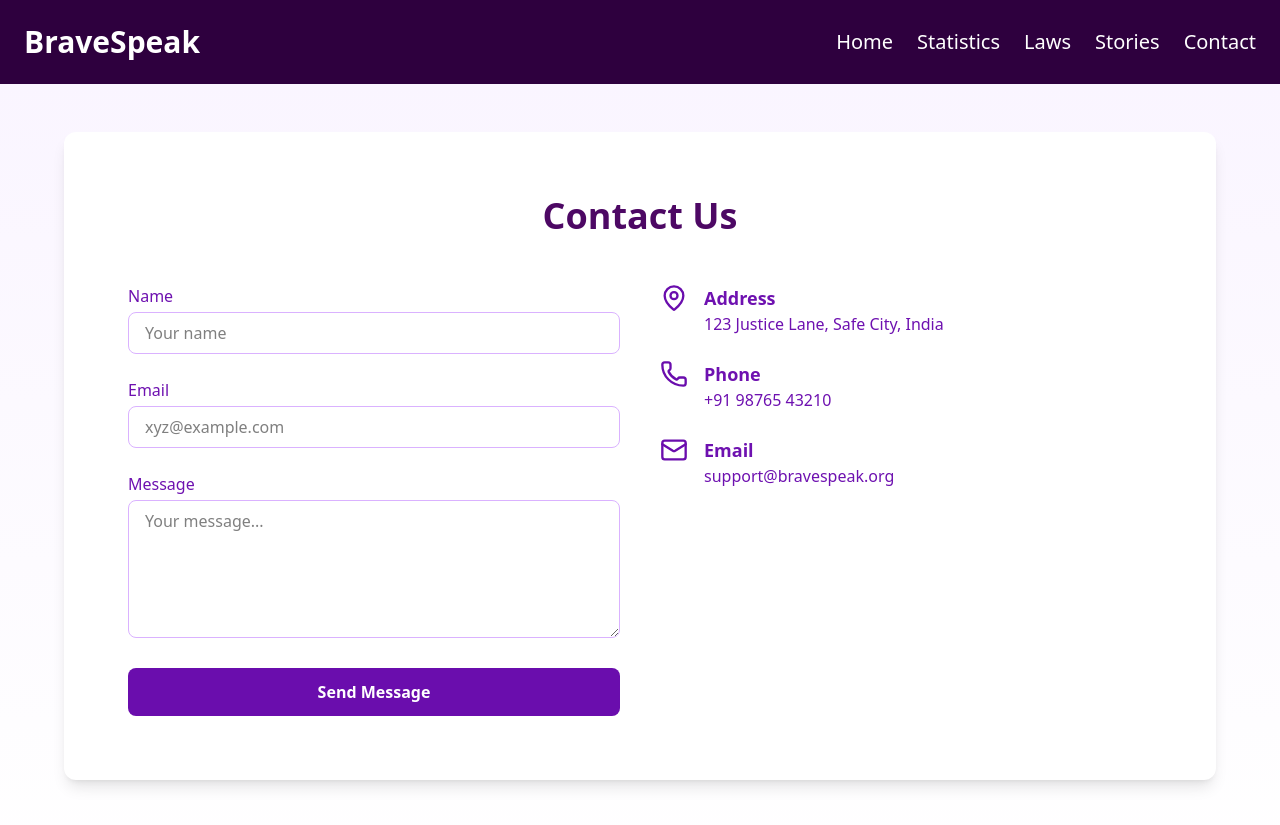
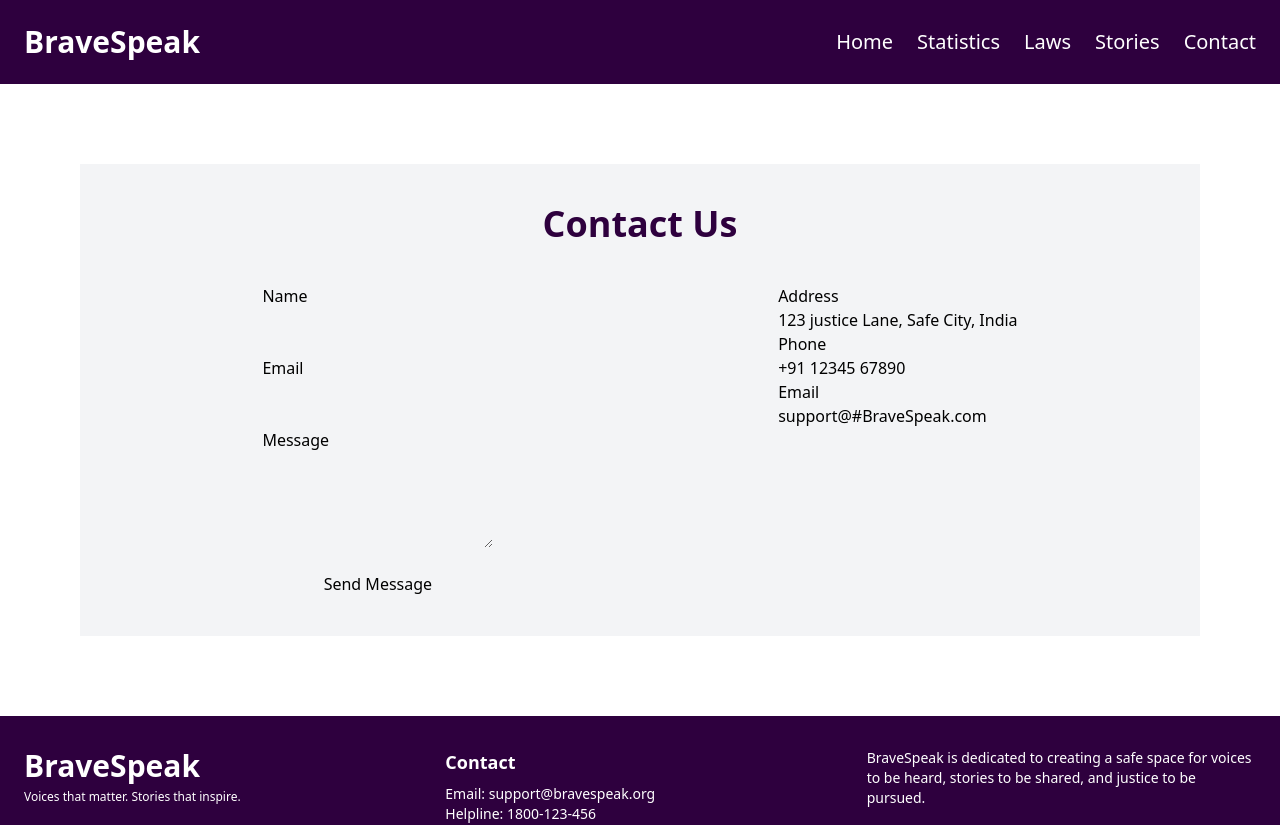
Before and after one commit to DIVYA-PAWAR-03/BraveSpeak, a React (Vite) app: page /contact in a window 1280 px wide. Shown: the top 825 px of the page. Built offline with nearby package versions, Linux system fonts and the light colour scheme.

Commit message:
minor changes

```diff
--- a/src/pages/ContactUs.jsx
+++ b/src/pages/ContactUs.jsx
@@ -1,80 +1,31 @@
+
 import React from 'react';
-import { Mail, Phone, MapPin } from 'lucide-react';
+export default function ContactUs() {
+  return(
+   <section className='bg-gray-100 m-20'>
+    <h1 className='text-center pt-10 text-4xl font-bold text-[#2E003E]'>Contact Us</h1>
+    <div className="main-container flex  justify-around p-10">
 
-export default function ContactUs() {
-  return (
-    <main className="bg-gradient-to-b from-purple-50 to-white min-h-screen py-12 px-4 sm:px-6 lg:px-8">
-      <section className="max-w-6xl mx-auto bg-white shadow-lg rounded-xl p-6 sm:p-10 md:p-16">
-        <h1 className="text-3xl sm:text-4xl font-bold text-center text-[#4d0864] mb-10 sm:mb-12">
-          Contact Us
-        </h1>
 
-        <div className="grid grid-cols-1 md:grid-cols-2 gap-10">
-          {/* Contact Form */}
-          <form className="space-y-6">
-            <div>
-              <label className="block text-purple-800 font-medium mb-1">Name</label>
-              <input
-                type="text"
-                placeholder="Your name"
-                className="w-full border border-purple-300 rounded-lg px-4 py-2 focus:outline-none focus:ring-2 focus:ring-purple-500"
-              />
-            </div>
 
-            <div>
-              <label className="block text-purple-800 font-medium mb-1">Email</label>
-              <input
-                type="email"
-                placeholder="xyz@example.com"
-                className="w-full border border-purple-300 rounded-lg px-4 py-2 focus:outline-none focus:ring-2 focus:ring-purple-500"
-              />
-            </div>
-
-            <div>
-              <label className="block text-purple-800 font-medium mb-1">Message</label>
-              <textarea
-                rows="5"
-                placeholder="Your message..."
-                className="w-full border border-purple-300 rounded-lg px-4 py-2 focus:outline-none focus:ring-2 focus:ring-purple-500"
-              ></textarea>
-            </div>
-
-            <button
-              type="submit"
-              className="w-full bg-[#6A0DAD] text-white py-3 rounded-lg font-semibold hover:bg-[#5a0a9f] transition duration-300"
-            >
-              Send Message
-            </button>
-          </form>
-
-          {/* Contact Info */}
-          <div className="text-purple-800 space-y-6">
-            <div className="flex items-start space-x-4">
-              <MapPin className="text-[#6A0DAD] min-w-[28px]" size={28} />
-              <div>
-                <h3 className="font-semibold text-lg">Address</h3>
-                <p className="text-sm sm:text-base">123 Justice Lane, Safe City, India</p>
-              </div>
-            </div>
-
-            <div className="flex items-start space-x-4">
-              <Phone className="text-[#6A0DAD] min-w-[28px]" size={28} />
-              <div>
-                <h3 className="font-semibold text-lg">Phone</h3>
-                <p className="text-sm sm:text-base">+91 98765 43210</p>
-              </div>
-            </div>
-
-            <div className="flex items-start space-x-4">
-              <Mail className="text-[#6A0DAD] min-w-[28px]" size={28} />
-              <div>
-                <h3 className="font-semibold text-lg">Email</h3>
-                <p className="text-sm sm:text-base">support@bravespeak.org</p>
-              </div>
-            </div>
-          </div>
-        </div>
-      </section>
-    </main>
-  );
+      <div className="left-container flex flex-col">
+           <label htmlFor="name">Name</label>
+           <input type="text" id="name" name="name" required /> <br />
+            <label htmlFor="email">Email</label>
+            <input type="email" id="email" name="email" required /> <br />
+            <label htmlFor="message">Message</label>
+            <textarea id="message" name="message" rows="4" required></textarea> <br />
+            <button>Send Message</button>
+      </div>
+      <div className="right-container">
+              <h1>Address</h1>
+              <p>123 justice Lane, Safe City, India</p>
+              <h1>Phone</h1>
+              <p>+91 12345 67890</p>
+              <h1>Email</h1>
+              <p>support@#BraveSpeak.com</p>
+      </div>
+    </div>
+    </section>
+  )
 }
--- a/src/pages/StoriesPage.jsx
+++ b/src/pages/StoriesPage.jsx
@@ -68,7 +68,7 @@ export default function StoriesPage() {
         Survivor Stories & Testimonials
       </h1>
 
-      <p className="text-lg text-center text-gray-700 max-w-4xl mx-auto mb-10">
+      <p className="text-lg text-center text-purple-700 max-w-4xl mx-auto mb-10">
         These powerful testimonials shine a light on the resilience and strength of those who have endured harassment and violence. Their voices remind us why awareness, action, and compassion are essential.
       </p>
 
```
